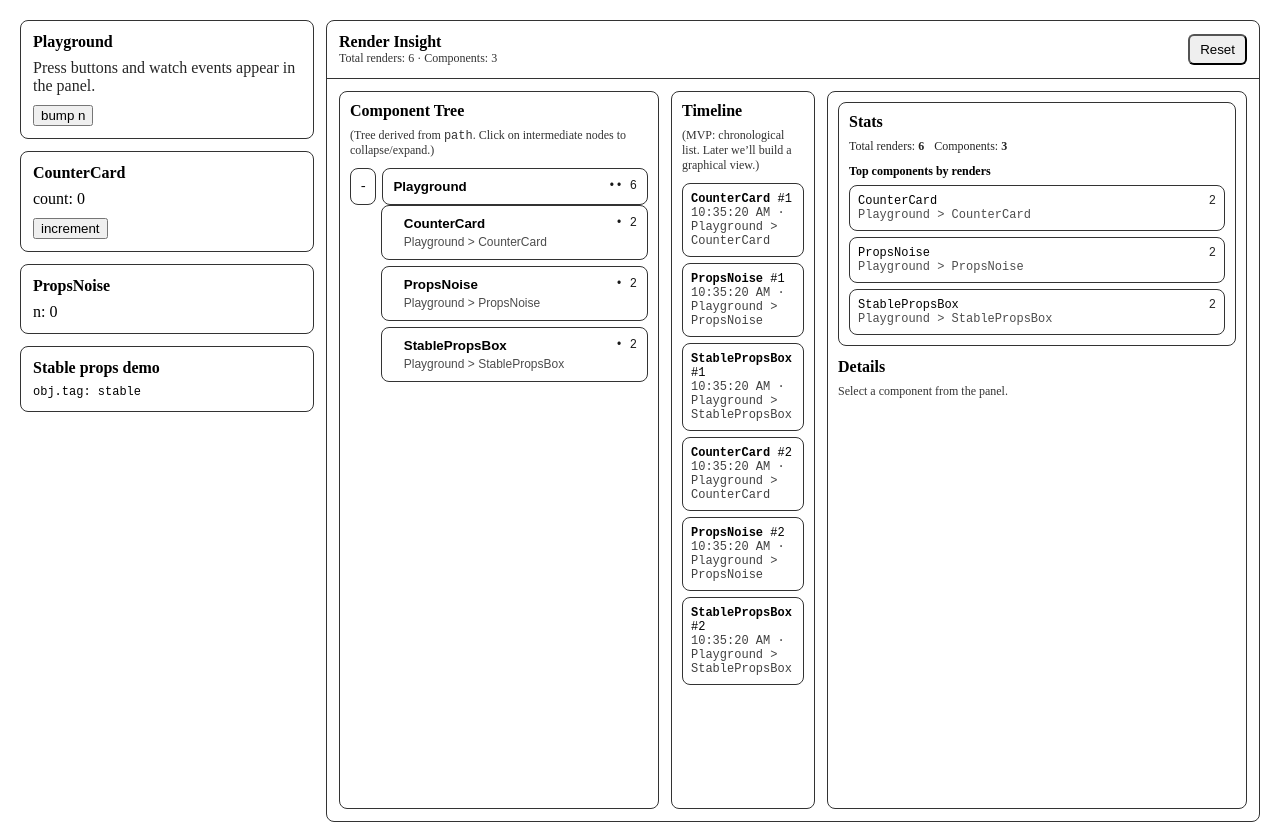
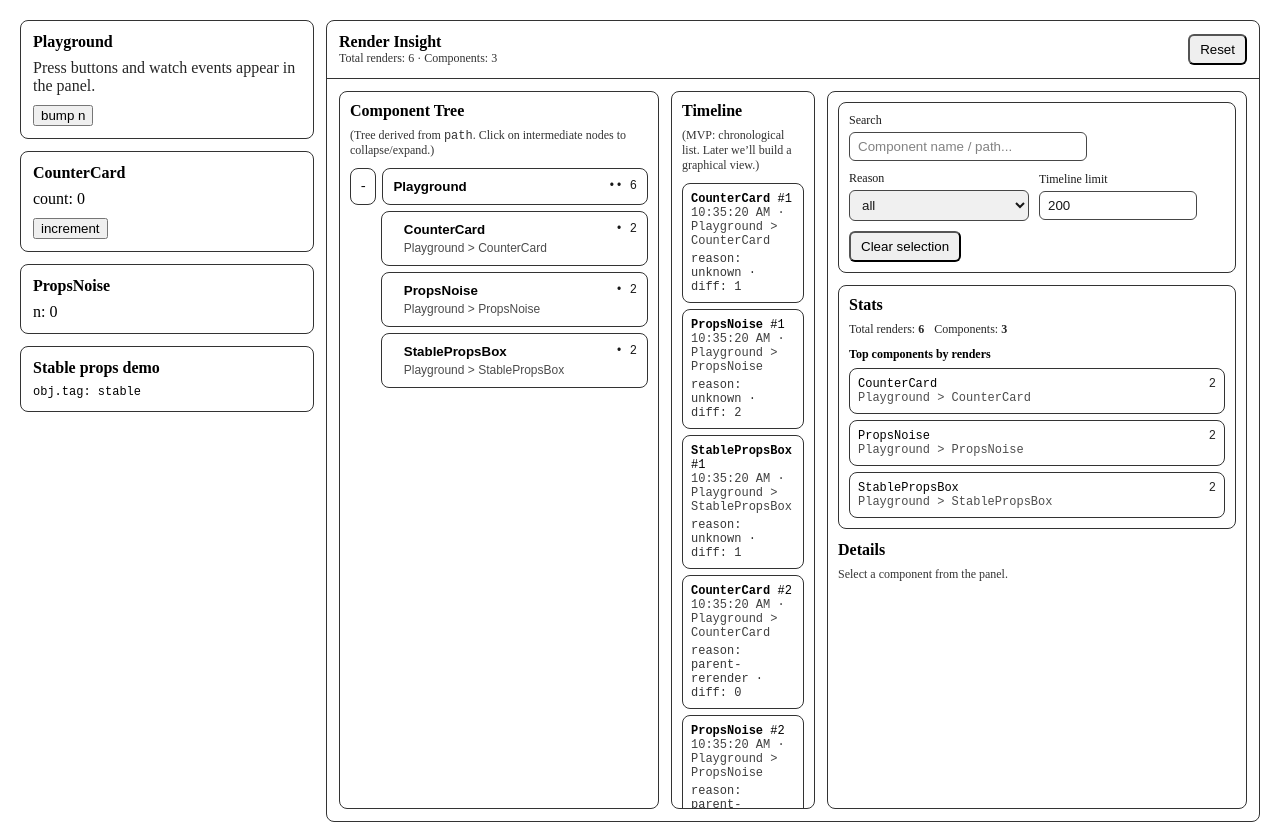
Before and after one commit to julengalera/react-render-insight, a React (Vite) app: page / in a window 1280 px wide. Built offline with nearby package versions, Linux system fonts and the light colour scheme.

Commit message:
feat: add controls (search/reason/limit) and richer timeline meta

```diff
--- /dev/null
+++ b/src/ui/components/ControlsBar.tsx
@@ -0,0 +1,56 @@
+import type { RenderReason } from '../../core';
+
+export interface ControlsState {
+    search: string;
+    reason: RenderReason | 'all';
+    timelineLimit: number;
+}
+
+export interface ControlsBarProps {
+    value: ControlsState;
+    onChange: (next: ControlsState) => void;
+}
+
+export function ControlsBar({ value, onChange }: ControlsBarProps) {
+    return (
+        <div style={{ display: 'flex', gap: 10, flexWrap: 'wrap', alignItems: 'center' }}>
+            <label style={{ display: 'flex', flexDirection: 'column', gap: 4, fontSize: 12, opacity: 0.9 }}>
+                Search
+                <input
+                    value={value.search}
+                    onChange={(e) => onChange({ ...value, search: e.target.value })}
+                    placeholder="Component name / path..."
+                    style={{ padding: '6px 8px', borderRadius: 6, border: '1px solid #333', minWidth: 220 }}
+                />
+            </label>
+
+            <label style={{ display: 'flex', flexDirection: 'column', gap: 4, fontSize: 12, opacity: 0.9 }}>
+                Reason
+                <select
+                    value={value.reason}
+                    onChange={(e) => onChange({ ...value, reason: e.target.value as any })}
+                    style={{ padding: '6px 8px', borderRadius: 6, border: '1px solid #333', minWidth: 180 }}
+                >
+                <option value="all">all</option>
+                <option value="props-change">props-change</option>
+                <option value="state-change">state-change</option>
+                <option value="context-change">context-change</option>
+                <option value="parent-rerender">parent-rerender</option>
+                <option value="unknown">unknown</option>
+                </select>
+            </label>
+
+            <label style={{ display: 'flex', flexDirection: 'column', gap: 4, fontSize: 12, opacity: 0.9 }}>
+                Timeline limit
+                <input
+                    type="number"
+                    min={10}
+                    max={5000}
+                    value={value.timelineLimit}
+                    onChange={(e) => onChange({ ...value, timelineLimit: Number(e.target.value || 200) })}
+                    style={{ padding: '6px 8px', borderRadius: 6, border: '1px solid #333', width: 140 }}
+                />
+            </label>
+        </div>
+    );
+}
--- a/src/ui/components/RenderInsightPanel.tsx
+++ b/src/ui/components/RenderInsightPanel.tsx
@@ -1,6 +1,7 @@
 import { useMemo, useState } from 'react';
 import { useRenderInsight } from '../../react-adapter';
 import type { ComponentId, RenderEvent } from '../../core';
+import { ControlsBar, type ControlsState } from './ControlsBar';
 
 import { PanelLayout } from './layout/PanelLayout';
 import { ComponentTree } from './tree/ComponentTree';
@@ -17,12 +18,17 @@ function componentIdToKey(id: ComponentId): string {
 export function RenderInsightPanel() {
     const { state, selectors, actions } = useRenderInsight();
 
-    const timeline = selectors.getTimeline();
     const globalStats = selectors.getGlobalStats();
     const top = selectors.getTopComponentsByRenders(8);
 
     const [selectedComponent, setSelectedComponent] = useState<ComponentId | null>(null);
     const [selectedEventId, setSelectedEventId] = useState<string | null>(null);
+
+    const [controls, setControls] = useState<ControlsState>({
+        search: '',
+        reason: 'all',
+        timelineLimit: 200,
+    });
 
     const selectedEvents: RenderEvent[] = useMemo(() => {
         if (!selectedComponent) return [];
@@ -34,15 +40,37 @@ export function RenderInsightPanel() {
         return state.eventsById[selectedEventId];
     }, [state.eventsById, selectedEventId]);
 
+    const timelineRaw = selectors.getTimeline();
+
+    const timeline = useMemo(() => {
+        const sliced = timelineRaw.slice(-controls.timelineLimit);
+        if (controls.reason === 'all') return sliced;
+
+        return sliced.filter((p) => {
+            const e = state.eventsById[p.eventId];
+            return e?.reason === controls.reason;
+        });
+    }, [timelineRaw, controls.timelineLimit, controls.reason, state.eventsById]);
+
     const treeNodes = useMemo(() => {
-        return Object.values(state.componentStatsById).map((s) => ({
+        const q = controls.search.trim().toLowerCase();
+
+        return Object.values(state.componentStatsById)
+            .map((s) => ({
                 id: s.componentId,
                 key: componentIdToKey(s.componentId),
                 label: s.componentId.displayName,
                 path: s.componentId.path,
                 renders: s.totalRenders,
-        }));
-    }, [state.componentStatsById]);
+            }))
+            .filter((n) => {
+                if (!q) return true;
+                return (
+                    n.label.toLowerCase().includes(q) ||
+                    (n.path ?? '').toLowerCase().includes(q)
+                );
+            });
+    }, [state.componentStatsById, controls.search]);
 
     return (
         <PanelLayout
@@ -64,6 +92,14 @@ export function RenderInsightPanel() {
             center={
                 <Timeline
                     points={timeline}
+                    getEventMeta={(id) => {
+                        const e = state.eventsById[id];
+                        const diff = e?.diff;
+                        const diffCount = diff
+                        ? diff.changed.length + diff.added.length + diff.removed.length
+                        : undefined;
+                        return { reason: e?.reason, diffCount };
+                    }}
                     onSelectEvent={(eventId) => {
                         const e = state.eventsById[eventId];
                         if (e) {
@@ -75,6 +111,20 @@ export function RenderInsightPanel() {
             }
             right={
                 <div style={{ display: 'flex', flexDirection: 'column', gap: 12 }}>
+                    <div style={{ border: '1px solid #333', borderRadius: 8, padding: 10 }}>
+                        <ControlsBar value={controls} onChange={setControls} />
+                        <div style={{ marginTop: 10, display: 'flex', gap: 8 }}>
+                            <button
+                                onClick={() => {
+                                    setSelectedComponent(null);
+                                    setSelectedEventId(null);
+                                }}
+                                style={{ padding: '6px 10px', borderRadius: 6 }}
+                            >
+                                Clear selection
+                            </button>
+                        </div>
+                    </div>
                     <StatsSummary
                         totalRenders={globalStats.totalRenders}
                         totalComponents={globalStats.totalComponents}
@@ -84,7 +134,6 @@ export function RenderInsightPanel() {
                             setSelectedEventId(null);
                         }}
                     />
-
                     <RenderDetailsPanel
                         componentId={selectedComponent ?? undefined}
                         events={selectedEvents}
--- a/src/ui/components/timeline/Timeline.tsx
+++ b/src/ui/components/timeline/Timeline.tsx
@@ -2,10 +2,11 @@ import type { TimelinePoint } from '../../../core';
 
 export interface TimelineProps {
     points: TimelinePoint[];
+    getEventMeta?: (eventId: string) => { reason?: string; diffCount?: number };
     onSelectEvent?: (eventId: string) => void;
 }
 
-export function Timeline({ points, onSelectEvent }: TimelineProps) {
+export function Timeline({ points, getEventMeta, onSelectEvent }: TimelineProps) {
     return (
         <div>
             <div style={{ fontWeight: 700, marginBottom: 8 }}>Timeline</div>
@@ -14,7 +15,9 @@ export function Timeline({ points, onSelectEvent }: TimelineProps) {
             </div>
 
             <div style={{ display: 'flex', flexDirection: 'column', gap: 6 }}>
-                {points.slice(-200).map((p) => (
+                {points.slice(-200).map((p) => {
+                    const meta = getEventMeta?.(p.eventId);
+                    return (
                         <button
                             key={p.eventId}
                             onClick={() => onSelectEvent?.(p.eventId)}
@@ -33,11 +36,21 @@ export function Timeline({ points, onSelectEvent }: TimelineProps) {
                         <div>
                             <strong>{p.componentId.displayName}</strong> #{p.renderIndexForComponent}
                         </div>
+
                         <div style={{ opacity: 0.75 }}>
                             {new Date(p.timestamp).toLocaleTimeString()} · {p.componentId.path ?? 'no-path'}
                         </div>
+
+                        {meta?.reason ? (
+                            <div style={{ opacity: 0.8, marginTop: 4 }}>
+                                reason:{' '}
+                                <span style={{ fontFamily: 'monospace' }}>{meta.reason}</span>
+                                {typeof meta.diffCount === 'number' ? ` · diff: ${meta.diffCount}` : ''}
+                            </div>
+                        ) : null}
                         </button>
-                ))}
+                    );
+                    })}
             </div>
         </div>
     );
--- a/src/ui/components/tree/ComponentTree.tsx
+++ b/src/ui/components/tree/ComponentTree.tsx
@@ -49,7 +49,7 @@ export function ComponentTree({ nodes, selectedKey, onSelect }: ComponentTreePro
                     }}
                 />
                 {!isCollapsed && hasChildren ? (
-                    <div style={{ display: 'flex', flexDirection: 'column', gap: 6 }}>
+                    <div style={{ display: 'flex', flexDirection: 'column' }}>
                         {n.children.map((c) => renderNode(c, depth + 1))}
                     </div>
                 ) : null}
--- a/src/ui/components/tree/TreeNode.tsx
+++ b/src/ui/components/tree/TreeNode.tsx
@@ -30,7 +30,7 @@ export function TreeNode({
     const indent = depth * 12;
 
     return (
-        <div style={{ display: 'flex', alignItems: 'stretch', gap: 6 }}>
+        <div style={{ display: 'flex', alignItems: 'stretch', gap: 6, marginBottom: '6px' }}>
             {collapsible ? (
                 <button
                     onClick={(e) => {
```
Lines whose indentation alone changed are shown as unchanged.
